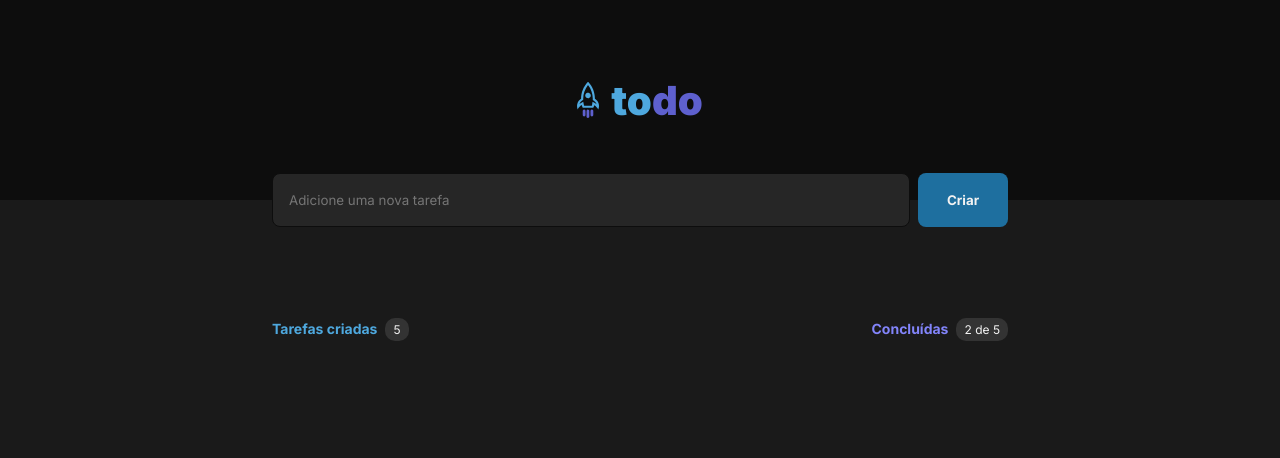
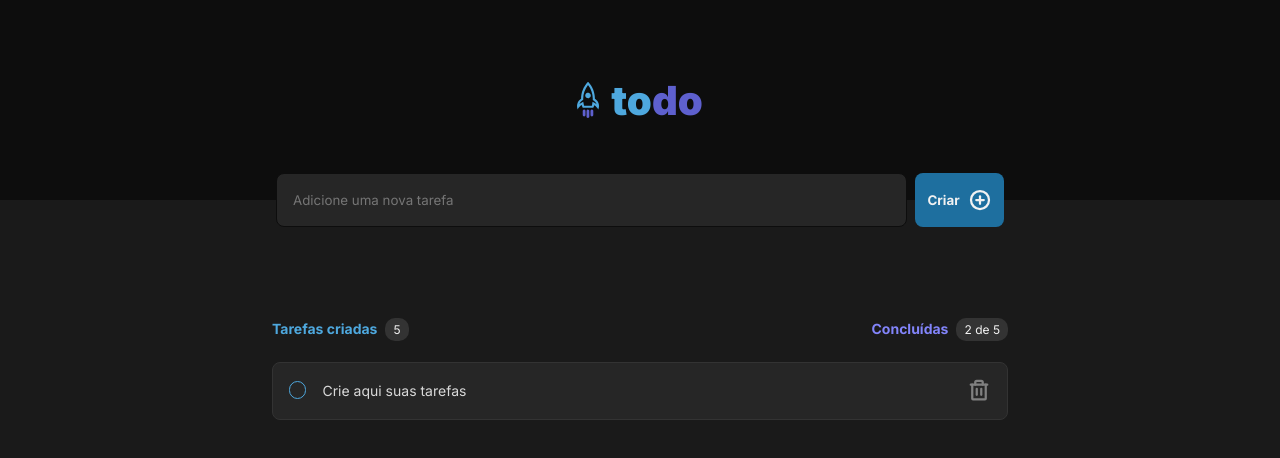
Before and after one commit to leodsmartins/toDoList, a React (Vite) app: page / in a window 1280 px wide. Shown: the top 458 px of the page. Built offline with nearby package versions, Linux system fonts and the light colour scheme.

Commit message:
Adicionandop funcionalidade de criar tarefas

```diff
--- a/package.json
+++ b/package.json
@@ -9,6 +9,7 @@
     "preview": "vite preview"
   },
   "dependencies": {
+    "phosphor-react": "^1.4.1",
     "react": "^18.2.0",
     "react-dom": "^18.2.0",
     "sass": "^1.54.0"
--- /dev/null
+++ b/src/Components/Task.jsx
@@ -0,0 +1,19 @@
+import styles from './Task.module.scss';
+
+import { Trash } from 'phosphor-react';
+
+
+export function Task({ content }) {
+
+    return (
+        <>
+            <div className={styles.task}>
+                <div className={styles.task__check_content}>
+                    <div className={styles.task__check}></div>
+                    <p className={styles.task__content}>{content}</p>
+                </div>
+                <Trash className={styles.task__trash_icon} size={24} weight="bold" />
+            </div>
+        </>
+    )
+}
--- /dev/null
+++ b/src/Components/Task.module.scss
@@ -0,0 +1,44 @@
+@import '../global.scss';
+
+.task {
+    background: $gray-500;
+    border-radius: 8px;
+    border: 1px solid $gray-400;
+    color: $gray-200;
+    display: flex;
+    justify-content: space-between;
+    align-items: center;
+    padding: 1rem;
+    font-size: .875rem;
+    margin-top: 1.5rem;
+
+    &__check_content {
+        display: flex;
+        justify-content: flex-start;
+        align-items: flex-start;
+        flex-wrap: wrap;
+        gap: 1rem;
+    }
+
+    &__content {
+        max-width: 39.50rem;
+        text-align: justify;
+        line-height: 1.4;
+    }
+
+    &__check {
+
+       width: 1.09rem;
+       height: 1.09rem;
+       border-radius: 50%;
+       border: 1px solid $blue;
+    }
+
+    &__trash_icon {
+        color: $gray-300;
+    }
+}
+
+.task + .task {
+    margin-top: .75rem;
+}
--- a/src/Components/ToDo.jsx
+++ b/src/Components/ToDo.jsx
@@ -1,22 +1,51 @@
-import styles from './ToDo.module.scss';
-import rocketLogo from '../assets/rocket-logo.svg';
+import styles from "./ToDo.module.scss";
+import rocketLogo from "../assets/rocket-logo.svg";
+import { useState } from "react";
 
+import { PlusCircle } from "phosphor-react";
+
+import { Task } from "./Task";
 
 export function ToDo() {
+  const [tasks, setTasks] = useState(["Crie aqui suas tarefas"]);
+  const [newTask, setNewTask] = useState("");
+
+  function handleCreateNewTask() {
+    event.preventDefault();
+    setTasks([...tasks, newTask]);
+
+    setNewTask('');
+  }
+
+  function handleNewTaskChange() {
+    setNewTask(event.target.value);
+  }
+
   return (
     <>
       <header className={styles.header}>
-                <img className={styles.header__logo} src={rocketLogo} alt="Logtipo. Foguete decolando" />
-                <strong className={styles.header__title}>to<span>do</span></strong>
+        <img
+          className={styles.header__logo}
+          src={rocketLogo}
+          alt="Logtipo. Foguete decolando"
+        />
+        <strong className={styles.header__title}>
+          to<span>do</span>
+        </strong>
       </header>
       <main className={styles.main}>
-                <form className={styles.main__form}action="post">
+        <form className={styles.main__form} onSubmit={handleCreateNewTask}>
           <input
             className={styles.main__input}
             type="text"
             placeholder="Adicione uma nova tarefa"
+            onChange={handleNewTaskChange}
+            value={newTask}
           />
-                    <button className={styles.main__button}>Criar</button>
+          <button className={styles.main__button} type="submit">
+            Criar
+            <PlusCircle size={24} weight="bold" />
+          </button>
         </form>
         <section className={styles.main__tasks_container}>
           <div className={styles.main__tasks_header}>
@@ -29,9 +58,13 @@ export function ToDo() {
               <span>2 de 5</span>
             </div>
           </div>
-                    <div className={styles.main__tasks}></div>
+          <div className={styles.main__tasks}>
+            {tasks.map((task) => {
+              return <Task key={task} content={task} />;
+            })}
+          </div>
         </section>
       </main>
     </>
-    )
+  );
 }
--- a/src/Components/ToDo.module.scss
+++ b/src/Components/ToDo.module.scss
@@ -8,6 +8,7 @@
     justify-content: center;
     align-items: center;
     gap: .75rem;
+    flex: 1;
 
     &__logo {
         width: 1.375rem;
@@ -25,22 +26,26 @@
 }
 
 .main {
-    width: 46rem;
+    max-width: 46rem;
     margin: 0 auto;
     background: $gray-600;
     text-align: center;
     display: flex;
-    flex-flow: column wrap;
+    flex-direction: column;
+    flex-wrap: wrap;
+
+
 
     &__form {
         display: flex;
+        max-width: 45.5rem;
         margin: 0 auto;
         gap: .5rem;
+
     }
 
     &__input {
         width: 39.875rem;
-        height: 3.375rem;
         background: $gray-500;
         border-radius: 8px;
         border: 1px solid $gray-700;
@@ -49,6 +54,7 @@
         padding: 1rem;
         position: relative;
         top: -1.6875rem;
+
     }
 
     &__button {
@@ -61,7 +67,18 @@
         background: $blueDark;
         color: $gray-100;
         font-weight: bold;
+        display: flex;
+        align-items: center;
+        justify-content: center;
+        gap: .5rem;
     }
+
+    &__button:hover {
+        background: $blue;
+
+    }
+
+
 
     &__tasks_container {
         width: 100%;
```
Also changed, not shown: src/App.jsx (+6 -9 lines), 1 other file (tests, documents, lock files or other folders). Lines whose indentation alone changed are shown as unchanged.
